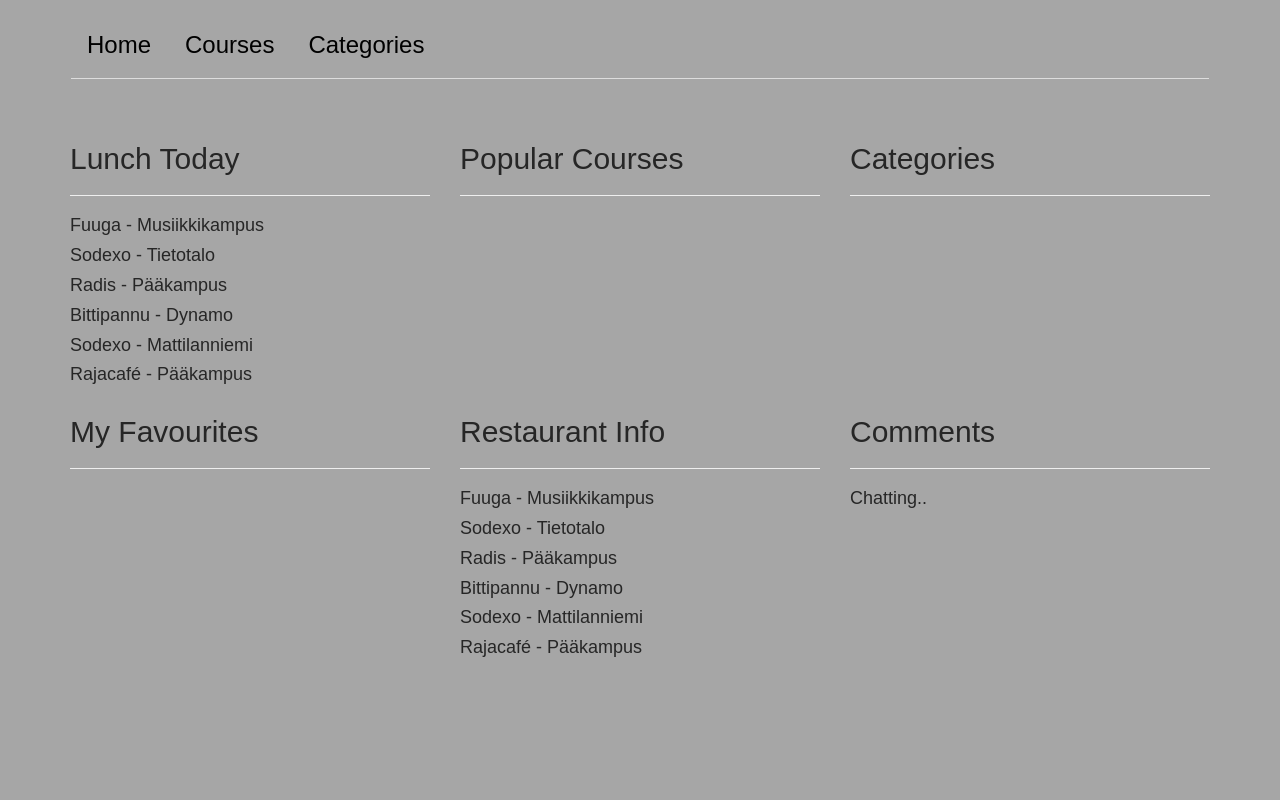
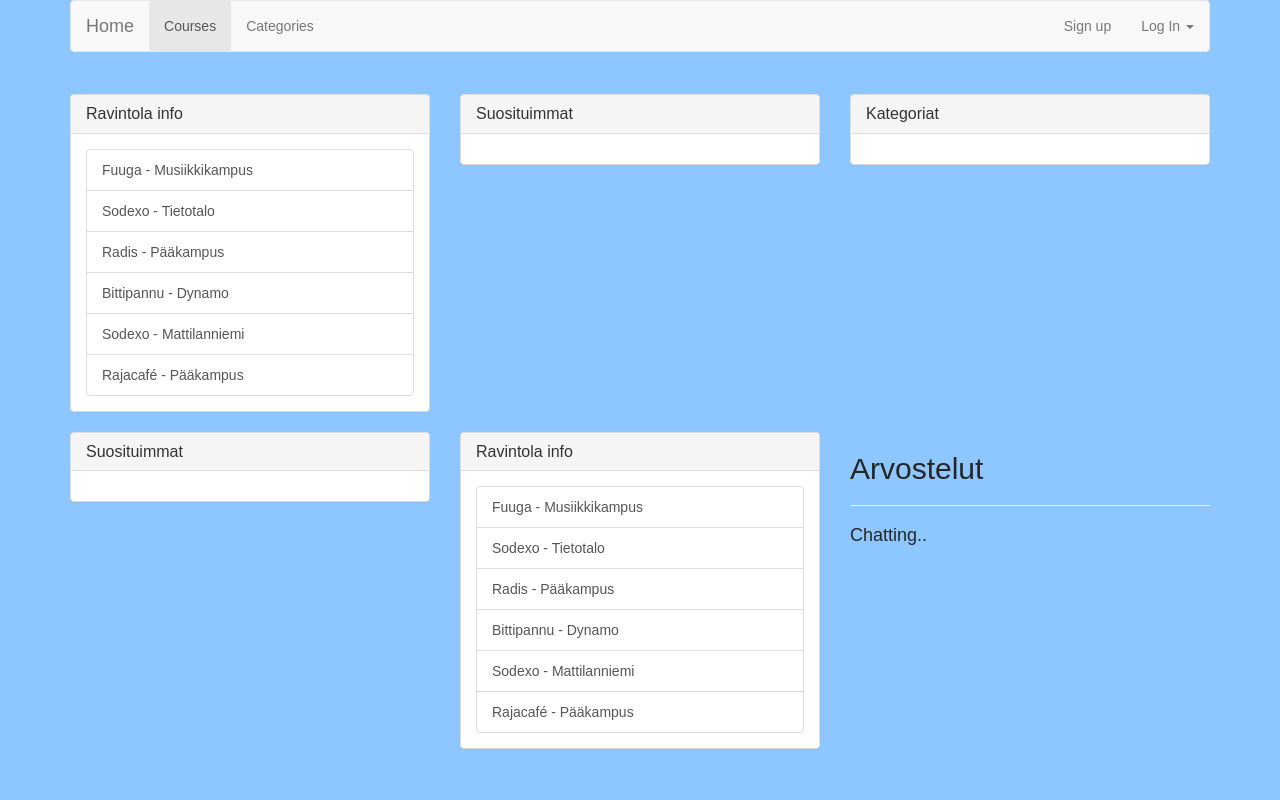
Before and after one commit to olkivist/sodex, a PHP site: template recourses/views/home.twig in a window 1280 px wide. Run offline with PHP 8.4, Linux system fonts and the light colour scheme; the template is opened without the code that fills it, so the values that code supplies are empty; some libraries are stand-ins or nearby versions.

Commit message:
created panel-view

```diff
--- a/public/css/styles.css
+++ b/public/css/styles.css
@@ -1,6 +1,6 @@
 body {
 
-	background-color: #a6a6a6;
+	background-color: #8ec7ff;
 	font-family: sans-serif;
 	color: #262626;
 }
--- a/recourses/views/home.twig
+++ b/recourses/views/home.twig
@@ -7,45 +7,29 @@
 
 <div class="row">
 	<div class="col-md-4">
-		<h2>Lunch Today</h2><hr>
-		<h4>Fuuga - Musiikkikampus</h4>
-		<h4>Sodexo - Tietotalo</h4>
-		<h4>Radis - Pääkampus</h4>
-		<h4>Bittipannu - Dynamo</h4>
-		<h4>Sodexo - Mattilanniemi</h4>
-		<h4>Rajacafé - Pääkampus</h4>
+		{% include 'templates/ravintolat.twig' %}
 	</div>
 
 	<div class="col-md-4">
-	  	<h2>Popular Courses</h2><hr>
 		{% include 'templates/ruokalajit.twig' %}
 	</div>
 
 	<div class="col-md-4">
-	  	<h2>Categories</h2><hr>
 	  	{% include 'templates/kategoriat.twig' %}
 	</div>
 </div>
 
-
 <div class="row">
 	<div class="col-md-4">
-		<h2>My Favourites</h2><hr>
 		{% include 'templates/ruokalajit.twig' %}
 	</div>
 
 	<div class="col-md-4">
-	  	<h2>Restaurant Info</h2><hr>
-		<h4>Fuuga - Musiikkikampus</h4>
-		<h4>Sodexo - Tietotalo</h4>
-		<h4>Radis - Pääkampus</h4>
-		<h4>Bittipannu - Dynamo</h4>
-		<h4>Sodexo - Mattilanniemi</h4>
-		<h4>Rajacafé - Pääkampus</h4>
+		{% include 'templates/ravintolat.twig' %}
 	</div>
 
 	<div class="col-md-4">
-	  	<h2>Comments</h2><hr>
+	  	<h2>Arvostelut</h2><hr>
 	  	<h4>Chatting..</h4>
 	</div>
 </div>
--- a/recourses/views/layouts/app.twig
+++ b/recourses/views/layouts/app.twig
@@ -14,22 +14,12 @@
 
  	<body>
 
-	<div class="container navbar">
-		<ul class="nav nav-tabs">
-  			<li class="right" role="presentation"><a href="{{ path_for('home') }}"><h3>Home</h3></a></li>
-  			<li class="right" role="presentation"><a href="{{ path_for('courses') }}"><h3>Courses</h3></a></li>
-  			<li class="right" role="presentation"><a href="{{ path_for('categories') }}"><h3>Categories</h3></a></li>
-		</ul>
-	</div>
+ 	{% include 'navigation/nav.twig' %}
 
-	<div class="container">
-
+		<div class="container">
 			{% block content %}{% endblock %}
-
- 	</div>
+	 	</div>
 
  	</body>
 
- 	<script type="text/javascript"></script>
-
  </html>
--- /dev/null
+++ b/recourses/views/navigation/nav.twig
@@ -0,0 +1,36 @@
+{% block nav %}
+
+<div class="container">
+<nav class="navbar navbar-default">
+
+    <!-- Brand and toggle get grouped for better mobile display -->
+    <div class="navbar-header">
+      <a class="navbar-brand" href="{{ path_for('home') }}">Home</a>
+    </div>
+
+    <!-- Collect the nav links, forms, and other content for toggling -->
+    <div class="collapse navbar-collapse" id="bs-example-navbar-collapse-1">
+      <ul class="nav navbar-nav">
+        <li class="active"><a href="{{ path_for('courses') }}">Courses <span class="sr-only">(current)</span></a></li>
+        <li><a href="{{ path_for('categories') }}">Categories</a></li>
+        <li class="dropdown"></li>
+      </ul>
+
+      <ul class="nav navbar-nav navbar-right">
+        <li><a href="#">Sign up</a></li>
+        <li class="dropdown">
+          <a href="#" class="dropdown-toggle" data-toggle="dropdown" role="button" aria-haspopup="true" aria-expanded="false">Log In <span class="caret"></span></a>
+          <ul class="dropdown-menu">
+            <li><a href="#">Action</a></li>
+            <li><a href="#">Another action</a></li>
+            <li><a href="#">Something else here</a></li>
+            <li role="separator" class="divider"></li>
+            <li><a href="#">Separated link</a></li>
+          </ul>
+        </li>
+      </ul>
+    </div><!-- /.navbar-collapse -->
+  </nav>
+</div>
+
+{% endblock %}
--- a/recourses/views/templates/kategoriat.twig
+++ b/recourses/views/templates/kategoriat.twig
@@ -1,9 +1,14 @@
 {% block kategoriat %}
 
-	{% for category in categories %}
-
-			<h4><a href="{{ path_for('courses.show', { category: category}) }}">{{ category }}</a></h4>
-
-	{% endfor %}
+	<div class="panel panel-default">
+  	<div class="panel-heading">
+    <h3 class="panel-title">Kategoriat</h3>
+  	</div>
+  	<div class="panel-body">
+    	{% for category in categories %}
+  			<a  class="list-group-item" href="{{ path_for('courses.show', { category: category}) }}">{{ category }}</a>
+  		{% endfor %}
+  	</div>
+	</div>
 
 {% endblock %}
--- /dev/null
+++ b/recourses/views/templates/ravintolat.twig
@@ -0,0 +1,17 @@
+{% block ravintolat %}
+
+    <div class="panel panel-default">
+  	<div class="panel-heading">
+    <h3 class="panel-title">Ravintola info</h3>
+  	</div>
+  	<div class="panel-body">
+        <a href="#" class="list-group-item">Fuuga - Musiikkikampus</a>
+        <a href="#" class="list-group-item">Sodexo - Tietotalo</a>
+        <a href="#" class="list-group-item">Radis - Pääkampus</a>
+        <a href="#" class="list-group-item">Bittipannu - Dynamo</a>
+        <a href="#" class="list-group-item">Sodexo - Mattilanniemi</a>
+        <a href="#" class="list-group-item">Rajacafé - Pääkampus</a>
+  	</div>
+	</div>
+
+{% endblock %}
--- a/recourses/views/templates/ruokalajit.twig
+++ b/recourses/views/templates/ruokalajit.twig
@@ -1,7 +1,16 @@
 {% block testi %}
 
-    {% for course in courses %}
-    	    <h4><a href="{{ path_for('details.show', { course: course.course_name }) }}">{{ course.course_name }}</a></h4>
-    	{% endfor %}
+
+
+    <div class="panel panel-default">
+  	<div class="panel-heading">
+    <h3 class="panel-title">Suosituimmat</h3>
+  	</div>
+  	<div class="panel-body">
+    	{% for course in courses %}
+  			<a  class="list-group-item" href="{{ path_for('details.show', { course: course.course_name }) }}">{{ course.course_name }}</a>
+  		{% endfor %}
+  	</div>
+	</div>
 
 {% endblock %}
```
